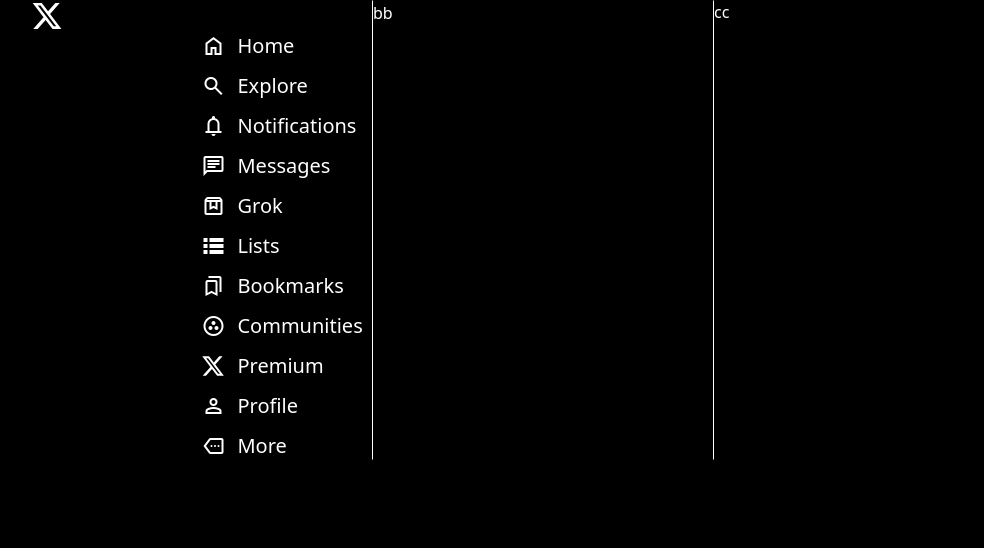
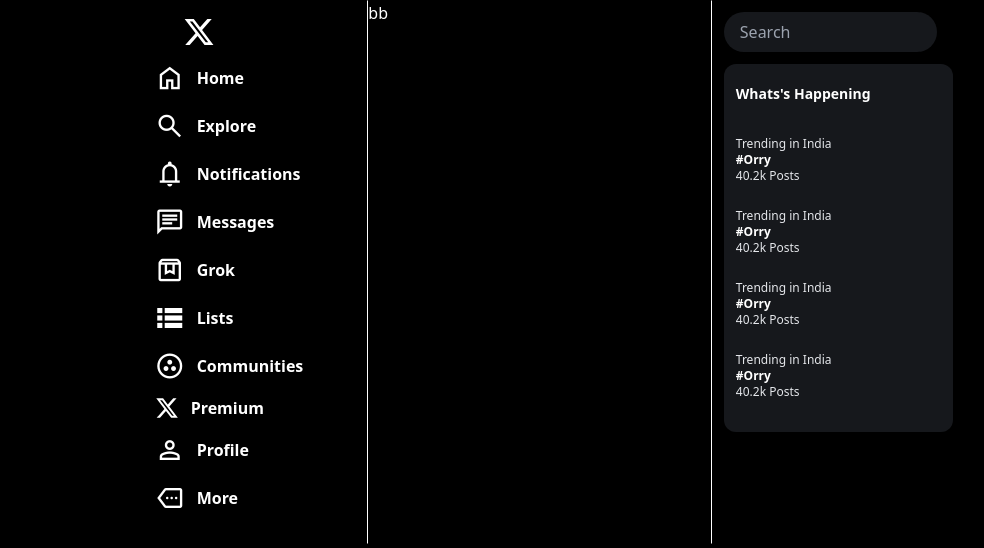
Before and after one commit to tushar-nanda/x.com_clone_tushar, a website: page index.html in a window 1280 px wide. Shown: the whole page, without its empty margins (97-1081 px from the left). Drawn offline with nearby package versions, Linux system fonts and the light colour scheme.

Commit message:
4:20
right div , just little bit left

```diff
--- a/index.html
+++ b/index.html
@@ -3,50 +3,84 @@
 <head>
   <meta charset="UTF-8">
   <meta name="viewport" content="width=device-width, initial-scale=1.0">
+  <link rel="stylesheet" href="https://fonts.googleapis.com/css2?family=Material+Symbols+Outlined:opsz,wght,FILL,GRAD@24,400,0,0" />
   <link href="css/output.css" rel="stylesheet">
-  <link rel="stylesheet" href="https://fonts.googleapis.com/css2?family=Material+Symbols+Outlined:opsz,wght,FILL,GRAD@24,400,0,0" />
 </head>
 <body class="bg-black text-white">
     <div class="flex w-4/5 container mx-auto">
 
-        <div class="first w-full">
+        <div class="first w-[98%] my-4">
             <!-- logo -->
             <div class="logo">
-                <svg viewBox="0 0 24 24" aria-hidden="true" class="invert w-8 r-4qtqp9 r-yyyyoo r-dnmrzs r-bnwqim r-1plcrui r-lrvibr r-lrsllp r-18jsvk2 r-16y2uox r-8kz0gk"><g><path d="M18.244 2.25h3.308l-7.227 8.26 8.502 11.24H16.17l-5.214-6.817L4.99 21.75H1.68l7.73-8.835L1.254 2.25H8.08l4.713 6.231zm-1.161 17.52h1.833L7.084 4.126H5.117z"></path></g></svg>
+                <svg viewBox="0 0 24 24" aria-hidden="true" class="m-auto invert w-8 r-4qtqp9 r-yyyyoo r-dnmrzs r-bnwqim r-1plcrui r-lrvibr r-lrsllp r-18jsvk2 r-16y2uox r-8kz0gk"><g><path d="M18.244 2.25h3.308l-7.227 8.26 8.502 11.24H16.17l-5.214-6.817L4.99 21.75H1.68l7.73-8.835L1.254 2.25H8.08l4.713 6.231zm-1.161 17.52h1.833L7.084 4.126H5.117z"></path></g></svg>
             </div>
 
             <div class="sidebar flex justify-end">
-                <ul class="flex flex-col text-xl w-1/2 space-y-3">
-                    <li class="flex justify-start items-center gap-3">
-                        <span class="material-symbols-outlined">home</span>
+                <ul class="flex flex-col text-base px-11 space-y-3 font-bold py-3">
+                    <li class="flex justify-start items-center gap-3  w-fit px-5  hover:bg-gray-900 hover:cursor-pointer hover:rounded-full">
+                        <span class="material-symbols-outlined text-3xl">home</span>
                         Home</li>
 
-                    <li class="flex justify-start items-center gap-3">
-                        <span class="material-symbols-outlined">search</span>Explore</li>
-                    <li class="flex justify-start items-center gap-3">
-                        <span class="material-symbols-outlined">notifications</span>Notifications</li>
-                    <li class="flex justify-start items-center gap-3">
-                        <span class="material-symbols-outlined">message</span>Messages</li>
-                    <li class="flex justify-start items-center gap-3">
-                        <span class="material-symbols-outlined">box</span>Grok</li>
-                    <li class="flex justify-start items-center gap-3">
-                        <span class="material-symbols-outlined">lists</span>Lists</li>
-                    <li class="flex justify-start items-center gap-3">
-                        <span class="material-symbols-outlined">bookmarks</span>Bookmarks</li>
-                    <li class="flex justify-start items-center gap-3">
-                        <span class="material-symbols-outlined">Communities</span>Communities</li>
-                    <li class="flex justify-start items-center gap-3">
-                        <span class="material-symbols-outlined"><svg viewBox="0 0 24 24" aria-hidden="true" class="invert w-6 r-4qtqp9 r-yyyyoo r-dnmrzs r-bnwqim r-1plcrui r-lrvibr r-lrsllp r-18jsvk2 r-16y2uox r-8kz0gk"><g><path d="M18.244 2.25h3.308l-7.227 8.26 8.502 11.24H16.17l-5.214-6.817L4.99 21.75H1.68l7.73-8.835L1.254 2.25H8.08l4.713 6.231zm-1.161 17.52h1.833L7.084 4.126H5.117z"></path></g></svg></span>Premium</li>
-                    <li class="flex justify-start items-center gap-3">
-                        <span class="material-symbols-outlined">person</span>Profile</li>
-                    <li class="flex justify-start items-center gap-3">
-                        <span class="material-symbols-outlined">more</span>More</li>
+                    <li class="flex justify-start items-center gap-3  w-fit px-5  hover:bg-gray-900 hover:cursor-pointer hover:rounded-full">
+                        <span class="material-symbols-outlined text-3xl">search</span>Explore</li>
+                    <li class="flex justify-start items-center gap-3  w-fit px-5  hover:bg-gray-900 hover:cursor-pointer hover:rounded-full">
+                        <span class="material-symbols-outlined text-3xl">notifications</span>Notifications</li>
+                    <li class="flex justify-start items-center gap-3  w-fit px-5  hover:bg-gray-900 hover:cursor-pointer hover:rounded-full">
+                        <span class="material-symbols-outlined text-3xl">message</span>Messages</li>
+                    <li class="flex justify-start items-center gap-3  w-fit px-5  hover:bg-gray-900 hover:cursor-pointer hover:rounded-full">
+                        <span class="material-symbols-outlined text-3xl">box</span>Grok</li>
+                    <li class="flex justify-start items-center gap-3  w-fit px-5  hover:bg-gray-900 hover:cursor-pointer hover:rounded-full">
+                        <span class="material-symbols-outlined text-3xl">lists</span>Lists</li>
+                    <li class="flex justify-start items-center gap-3  w-fit px-5  hover:bg-gray-900 hover:cursor-pointer hover:rounded-full">
+                        <span class="material-symbols-outlined text-3xl">Communities</span>Communities</li>
+                    <li class="flex justify-start items-center gap-3  w-fit px-5  hover:bg-gray-900 hover:cursor-pointer hover:rounded-full">
+                        <span class="material-symbols-outlined text-3xl"><svg viewBox="0 0 24 24" aria-hidden="true" class="invert w-6 r-4qtqp9 r-yyyyoo r-dnmrzs r-bnwqim r-1plcrui r-lrvibr r-lrsllp r-18jsvk2 r-16y2uox r-8kz0gk"><g><path d="M18.244 2.25h3.308l-7.227 8.26 8.502 11.24H16.17l-5.214-6.817L4.99 21.75H1.68l7.73-8.835L1.254 2.25H8.08l4.713 6.231zm-1.161 17.52h1.833L7.084 4.126H5.117z"></path></g></svg></span>Premium</li>
+                    <li class="flex justify-start items-center gap-3  w-fit px-5  hover:bg-gray-900 hover:cursor-pointer hover:rounded-full">
+                        <span class="material-symbols-outlined text-3xl">person</span>Profile</li>
+                    <li class="flex justify-start items-center gap-3  w-fit px-5  hover:bg-gray-900 hover:cursor-pointer hover:rounded-full">
+                        <span class="material-symbols-outlined text-3xl">more</span>More</li>
                 </ul>
             </div>
 
         </div>
         <div class="second w-full border-[1px] border-white border-y-black">bb</div>
-        <div class="third w-full" >cc</div>
+        <div class="third w-full" >
+            <div class="search m-3">
+                <input type="text" class="w-2/3 rounded-full bg-[#16181c] text-white px-4 py-2" placeholder="Search">
+            </div>
+
+            <div class="whats m-3 bg-[#16181c] w-2/3 py-5 rounded-xl sapce-y-3 ">
+                <h1 class="text-sm font-bold px-3 pb-5">Whats's Happening</h1>
+                <div class="item p-3 hover:bg-gray-800 cursor-pointer px-3  ">
+                    <div class="text-xs text-gray-200">Trending in India</div>
+                    <div class="text-xs font-bold">#Orry</div>
+                    <div class="text-xs text-gray-200">40.2k Posts</div>
+
+                </div>
+                <div class="item p-3 hover:bg-gray-800 cursor-pointer px-3  ">
+                    <div class="text-xs text-gray-200">Trending in India</div>
+                    <div class="text-xs font-bold">#Orry</div>
+                    <div class="text-xs text-gray-200">40.2k Posts</div>
+
+                </div>
+                <div class="item p-3 hover:bg-gray-800 cursor-pointer px-3  ">
+                    <div class="text-xs text-gray-200">Trending in India</div>
+                    <div class="text-xs font-bold">#Orry</div>
+                    <div class="text-xs text-gray-200">40.2k Posts</div>
+
+                </div>
+                <div class="item p-3 hover:bg-gray-800 cursor-pointer px-3  ">
+                    <div class="text-xs text-gray-200">Trending in India</div>
+                    <div class="text-xs font-bold">#Orry</div>
+                    <div class="text-xs text-gray-200">40.2k Posts</div>
+
+                </div>
+
+
+
+
+            </div>
+        </div>
     </div>
 
 </body>
```
Also changed, not shown: css/output.css.
